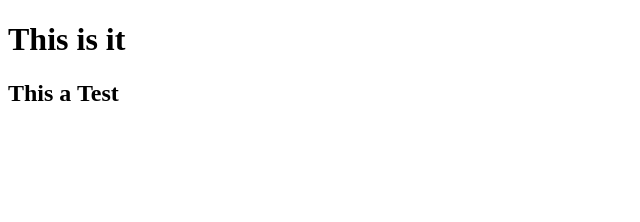
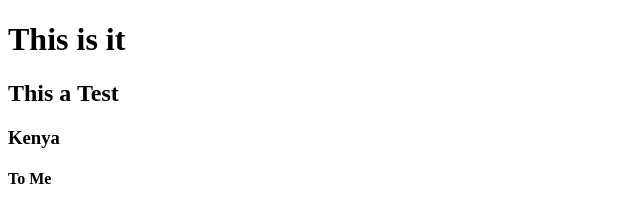
Before and after one commit to Bonface-Wairera/Sample-for_Github, a plain HTML site: page index.html in a window 1280 px wide. Shown: the whole page, without its empty margins (0-640 px from the left). Drawn offline with Linux system fonts and the light colour scheme.

Commit message:
Second commit

```diff
--- a/index.html
+++ b/index.html
@@ -9,5 +9,7 @@
   <body>
     <h1>This is it</h1>
     <h2>This a Test</h2>
+    <h3>Kenya</h3>
+    <h4>To Me</h4>
   </body>
 </html>
--- a/style.css
+++ b/style.css
@@ -1,3 +1,5 @@
 /*This is where we will write the CSS code of the Assessment */
-/*YES
+/*YES BG COLOR
 /*
+
+/*Most Recent update
```
